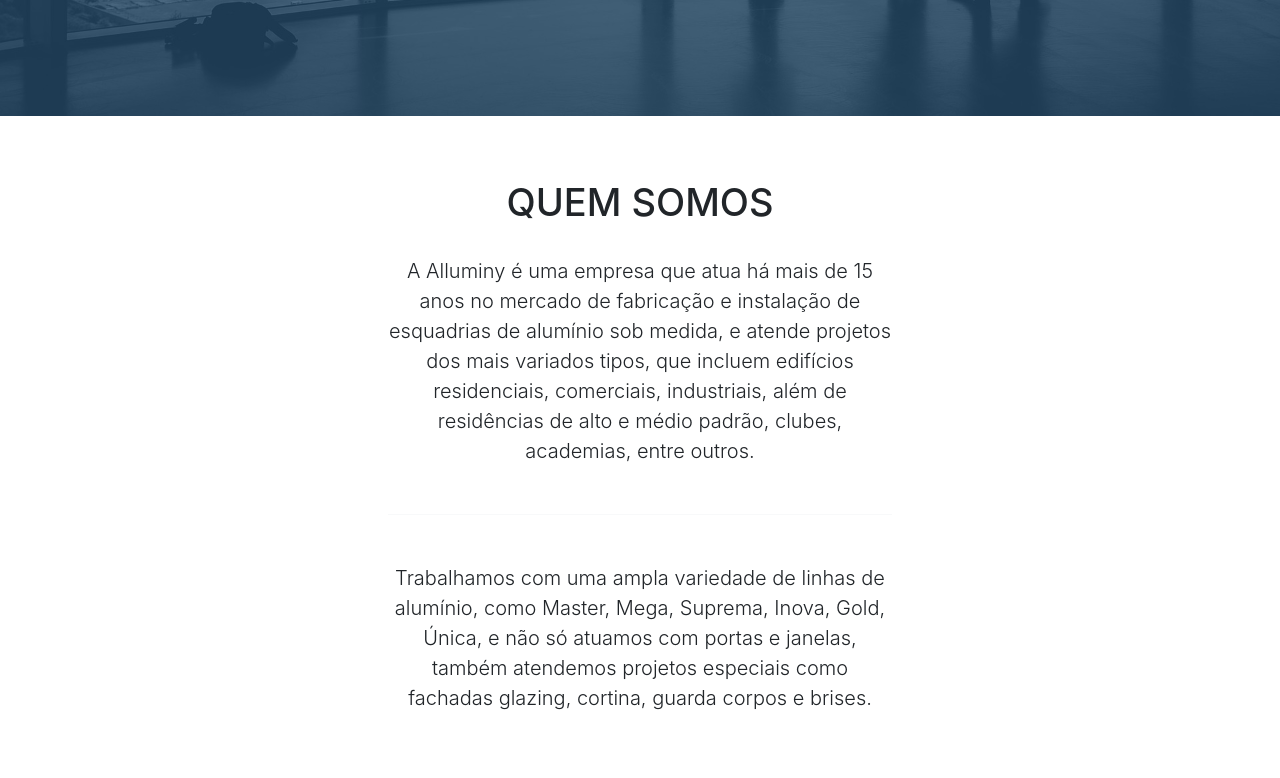
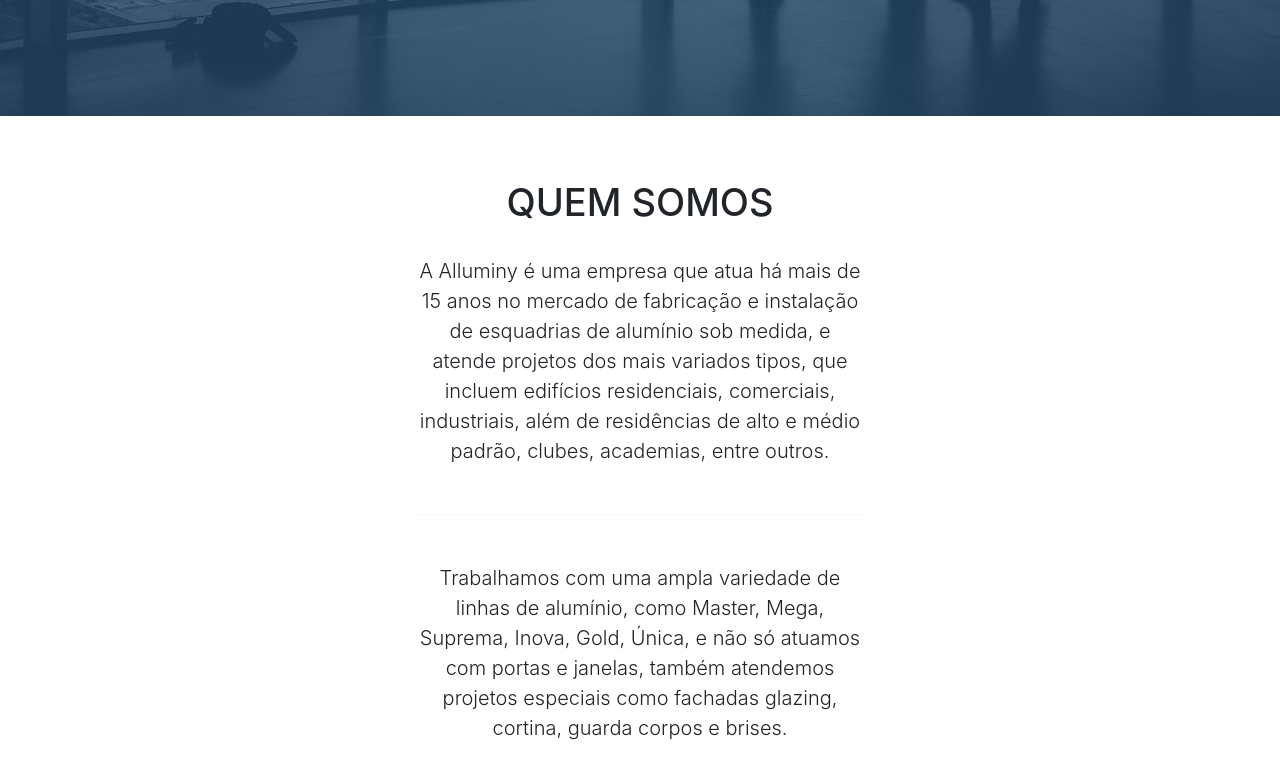
Before and after one commit to raonidemarchi/alluminy, a Gatsby site: page / in a window 1280 px wide. Shown: the part 684-1462 px from the top of the page. Built offline with nearby package versions, Linux system fonts and the light colour scheme; Gatsby itself is replaced by a stand-in of ours.

Commit message:
style: change who are we section padding

```diff
--- a/src/components/pages/WhoAreWe.js
+++ b/src/components/pages/WhoAreWe.js
@@ -3,7 +3,7 @@
 
 const Section = styled.section`
   max-width: 600px;
-  padding: 4rem 3rem 5rem;
+  padding: 4rem 6% 5rem;
 
   p {
     margin: 0;
@@ -16,7 +16,7 @@
 `
 
 const WhoAreWe = () => (
-  <Section className="text-center p-6 container">
+  <Section className="text-center container">
     <h2 className="text-uppercase display-5">Quem somos</h2>
     <p className="lead">
       A Alluminy é uma empresa que atua há mais de 15 anos no mercado de
```
